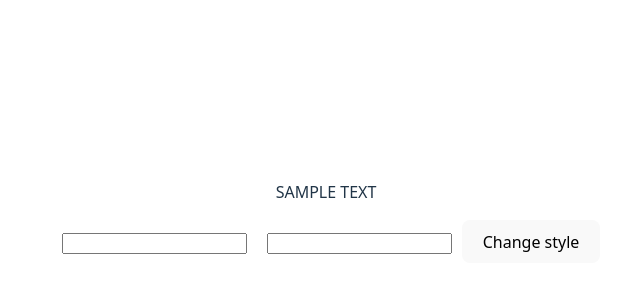
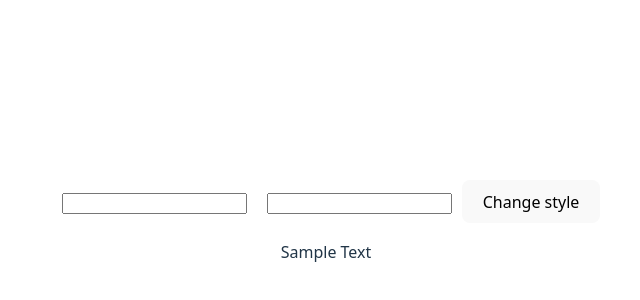
Before and after one commit to Yevan-0/react-assignments, a React (Vite) app: page /#/ASG-06 in a window 1280 px wide. Shown: the part 178-478 px from the top of the page, without its empty margins (314-954 px from the left). Built offline with nearby package versions, Linux system fonts and the light colour scheme.

Commit message:
Assignmetn 6 revised

```diff
--- a/src/assignments/Assignment_6.jsx
+++ b/src/assignments/Assignment_6.jsx
@@ -33,7 +33,6 @@ export default function Assignment_6() {
     return (
         <div>
 
-            <p style={cssObject}>SAMPLE TEXT</p>
             <input type="text"
                 value={inputName}
                 onChange={(e) => setInputName(e.target.value)}
@@ -57,6 +56,8 @@ export default function Assignment_6() {
                     </li>
                 ))}
             </ul>
+
+            <div style={cssObject}>Sample Text</div>
         </div>
     )
 }
```
Also changed, not shown: 2 other files (tests, documents, lock files or other folders).
